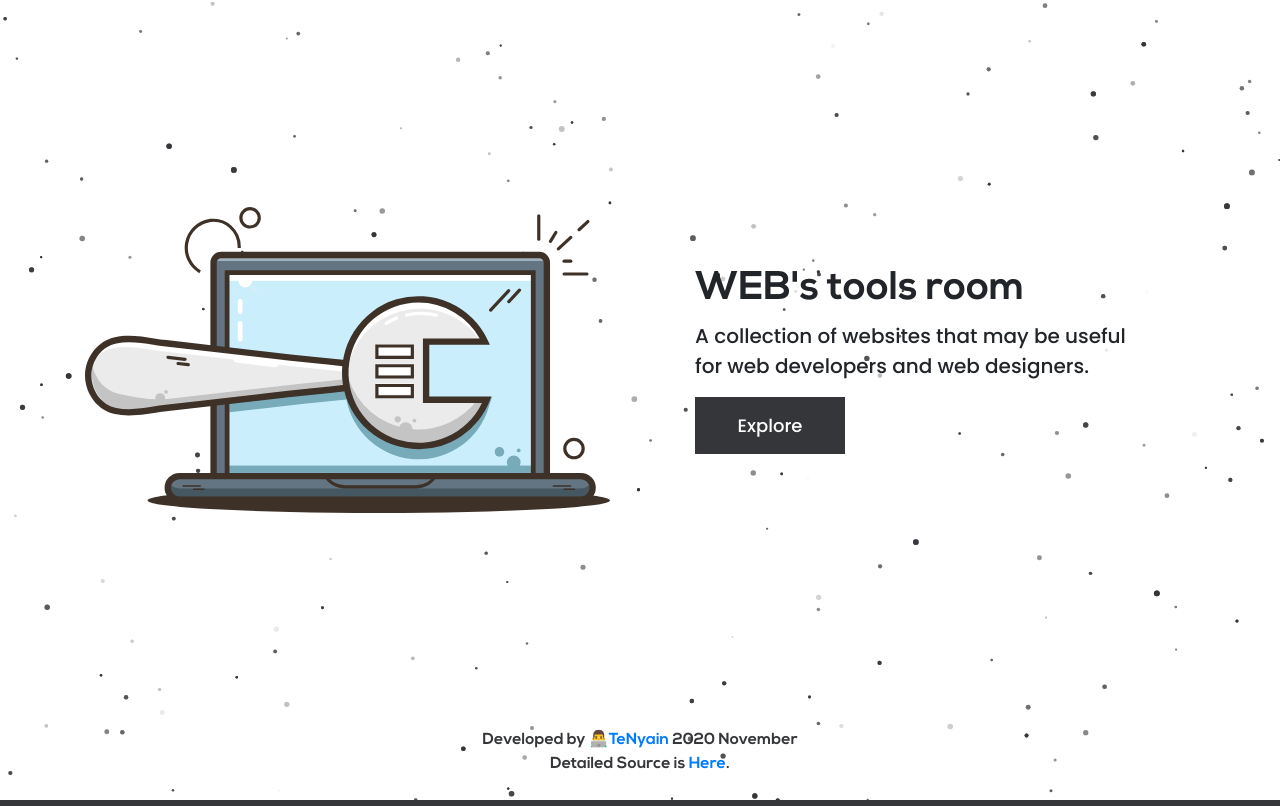
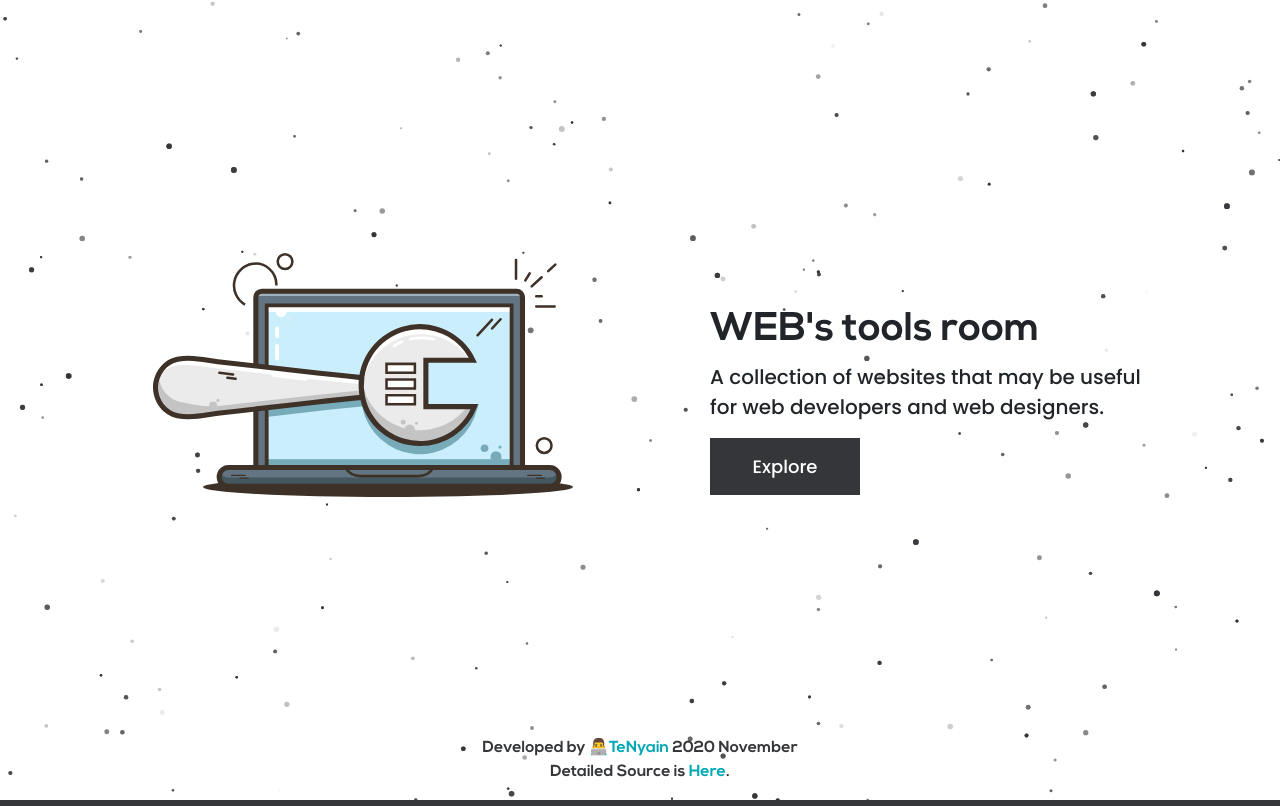
Before and after one commit to T-N9/web-tool-room-Dev, a React app: page / in a window 1280 px wide. Built offline with nearby package versions, Linux system fonts and the light colour scheme.

Commit message:
[tn] design updated

```diff
--- a/src/css/_responsive.scss
+++ b/src/css/_responsive.scss
@@ -1,36 +1,36 @@
 @media screen and (max-width:1920px){
 
 }
-@media screen and (max-width:992px){
 
-    .card-columns{
-        column-count: 3 !important;
-    }
-}
-@media screen and (min-width:760px){
-    .menu-links{
-        justify-content: center;
-    }
+@media screen and (max-width:991px){
 
-}
-@media screen and (max-width:768px){
-    #noFoundData{
-        svg{
-            width: 70% !important;
-        }
-    }
     .card-columns{
         column-count: 2 !important;
     }
+}
+
+@media screen and (max-width:767px) {
+    .card-columns{
+        column-count: 1 !important;
+    }
     .landing-page{
-        left: 25px !important;
+        // left: 25px !important;
+        .md-jc{
+            justify-content: center;
+        }
         justify-content: center;
         &--left{
             img{
-                width: 90% !important;
+                width: 98% !important;
                 margin-top: -100px;
-                margin-bottom: 100px;
+                margin: auto;
+                display: grid;
+                margin-bottom: 60px;
             }
+        }
+        &--right{
+            text-align: center;
+            margin-left: 0px !important;
         }
     }
 }
@@ -88,3 +88,51 @@
         }
     }
 }
+@media screen and (min-width:760px){
+    .menu-links{
+        justify-content: center;
+    }
+
+}
+@media screen and (min-width:768px){
+    #noFoundData{
+        svg{
+            width: 70% !important;
+        }
+    }
+    .card-columns{
+        column-count: 2 !important;
+    }
+    .landing-page{
+        // left: 25px !important;
+
+        justify-content: center;
+        &--left{
+            img{
+                width: 80% !important;
+                display: block;
+                margin: auto;
+                margin-bottom: 50px;
+            }
+        }
+
+    }
+}
+@media screen and (min-width:992px){
+
+    .card-columns{
+        column-count: 3 !important;
+    }
+}
+
+@media screen and (max-height:500px){
+    #landingSection {
+        height: 220vh !important;
+    }
+}
+
+@media screen and (max-width: 320px) and (max-height: 570px){
+    #landingSection {
+        height: 100vh !important;
+    }
+}
--- a/src/css/_variables.scss
+++ b/src/css/_variables.scss
@@ -1,3 +1,5 @@
+@import url('https://fonts.googleapis.com/css2?family=Poppins:wght@400;500&display=swap');
+
 $my-primary-color:#00edce;
 $my-dark-color:#35363a;
 
@@ -13,14 +15,14 @@ $my-dark-color:#35363a;
     font-family: nexaBold;
     src: url(../fonts/NexaBold.otf);
 }
-@font-face{
-    font-family: poppinsRegular;
-    src: url(../fonts/Poppins-Regular.ttf);
-}
-@font-face{
-    font-family: poppinsMedium;
-    src: url(../fonts/Poppins-Medium.ttf);
-}
+// @font-face{
+//     font-family: poppinsRegular;
+//     src: url(../fonts/Poppins-Regular.ttf);
+// }
+// @font-face{
+//     font-family: poppinsMedium;
+//     src: url(../fonts/Poppins-Medium.ttf);
+// }
 
 .my-primary-font{
     font-family: nexaSlab;
--- a/src/css/style.scss
+++ b/src/css/style.scss
@@ -45,7 +45,8 @@ a:hover{
     left: 0;
     background-color: rgba(#333333,0.5);
     .search-section{
-        font-family: poppinsRegular;
+        font-family: 'Poppins', sans-serif;
+        font-weight: 400;
         &:focus{
             border-color: #00edce;
             box-shadow: 2px 2px 5px #33333350;
@@ -57,14 +58,14 @@ a:hover{
 }
 #landingSection{
     width: 100%;
-    height: 90vh;
+    height: 100vh;
     position: relative;
     margin-top: -25px;
     background-color: white;
     padding: 0;
     #tsparticles{
         width: 100%;
-        height: 100vh;
+        height: 100%;
         position: absolute;
 
     }
@@ -74,6 +75,7 @@ a:hover{
         z-index: 0;
         margin-top: 25px;
         display: flex;
+        flex-direction: column;
         align-items: center;
         &--left{
 
@@ -85,7 +87,8 @@ a:hover{
             }
             .landing-quote{
                 font-size: 20px;
-                font-family: poppinsMedium;
+                font-family: 'Poppins', sans-serif;
+                font-weight: 500;
             }
             .landing-btn{
                 display: inline-flex;
@@ -94,7 +97,8 @@ a:hover{
                 padding: 15px;
                 width: 150px;
                 font-size: 18px;
-                font-family: poppinsMedium;
+                font-family: 'Poppins', sans-serif;
+                font-weight: 500;
                 color: white;
                 background-color: $my-dark-color;
                 &:hover{
@@ -112,7 +116,8 @@ a:hover{
     transition: 0.3s ease-in all;
 }
 .menu-links{
-    font-family: poppinsMedium;
+    font-family: 'Poppins', sans-serif;
+    font-weight: 500;
     transition: 0.5s all;
     margin-left: 15px;
     li{
@@ -124,6 +129,7 @@ a:hover{
         padding: 0px 10px;
         height: 35px;
         background-color: white;
+        border: 0.5px solid transparent;
         border-radius: 5px;
         transition: all ease-out 0.3s;
         a{
@@ -140,7 +146,7 @@ a:hover{
             background-color: rgba($my-dark-color, 0.5);
             border: 0.5px solid $my-primary-color;
             a{
-                color: $my-primary-color
+                color: $my-primary-color;
             }
 ;
         }
@@ -173,7 +179,8 @@ a:hover{
             box-shadow: rgba(0, 0, 0, 0.1) 0px 1px 3px 0px, rgba(0, 0, 0, 0.06) 0px 1px 2px 0px;
         }
         .data-name{
-            font-family: poppinsRegular;
+            font-family: 'Poppins', sans-serif;
+            font-weight: 400;
             font-size: 20px;
             margin-bottom: 0px !important;
         }
@@ -211,14 +218,22 @@ a:hover{
     }
 }
 footer{
-    position: relative;
+    position: absolute;
     width: 100%;
-    height: 10vh;
+    bottom: 0;
+    // height: 10vh;
     background-color:transparent;
     color: $my-dark-color;
     display: flex;
     justify-content: center;
     align-items: center;
+    a{
+        color: #00A8B4;
+        transition: color 200ms ease-in-out;
+        &:hover{
+            color: $my-primary-color;
+        }
+    }
 }
 .sub-footer{
     background-color: $my-dark-color;
--- a/src/js/Header.js
+++ b/src/js/Header.js
@@ -28,9 +28,7 @@ const Header=props=>{
               <div className="row">
                   <div className="col-12 px-0">
                       <div className="d-flex justify-content-center flex-column align-items-center">
-                        <form className="w-100" id="form1">
-                          <input onKeyUp={componentDidMount}  className="form-control search-section" id="searchBar" type="text" placeholder="Search for something..." />
-                        </form>
+                        <input onKeyUp={componentDidMount}  className="form-control search-section" id="searchBar" type="text" placeholder="Search for something..." />
                       </div>
                   </div>
               </div>
--- a/src/js/Landing-page.js
+++ b/src/js/Landing-page.js
@@ -3,7 +3,7 @@ import ParticlesBg from './ParticleBg';
 import {
     Link,
 } from 'react-router-dom';
-import Footer from './Footer';
+// import Footer from './Footer';
 
 const LandingPage=props=>{
     return(
@@ -14,10 +14,10 @@ const LandingPage=props=>{
                 <div className="row w-100" /*style={{marginTop:-190}}*/>
                 <div className="col-12 col-lg-6">
                     <div className="landing-page--left">
-                    <img className="w-100" src="landing.svg" alt="landing-img"/>
+                    <img src="landing.svg" alt="landing-img"/>
                     </div>
                 </div>
-                <div className="col-12 col-lg-6 p-0" style={{display:'flex', alignItems:'center'}}>
+                <div className="col-12 col-lg-6 p-0 md-jc" style={{display:'flex', alignItems:'center'}}>
                     <div className="landing-page--right my-primary-font">
                     <h1>WEB's tools room</h1>
                     <p className="my-secondary-font landing-quote">
@@ -31,9 +31,17 @@ const LandingPage=props=>{
                     </div>
                 </div>
                 </div>
+                <footer id="footerContent" className="text-center">
+                <div>
+                    <p className="font-weight-bold my-secondary-font mb-0">Developed by <a href="https://te-nyain-moe-lwin.vercel.app/" target="_blank">👨‍💻TeNyain</a> 2020 November</p>
+                    <p className="font-weight-bold my-secondary-font">Detailed Source is <a href="https://github.com/bradtraversy/design-resources-for-developers" target="_blank">Here</a>.</p>
+                </div>
+            </footer>
             </div>
+
         </section>
-        <Footer/>
+        {/* <Footer/> */}
+
         </>
     )
 }
```
Also changed, not shown: src/css/style.css, 2 other files.
